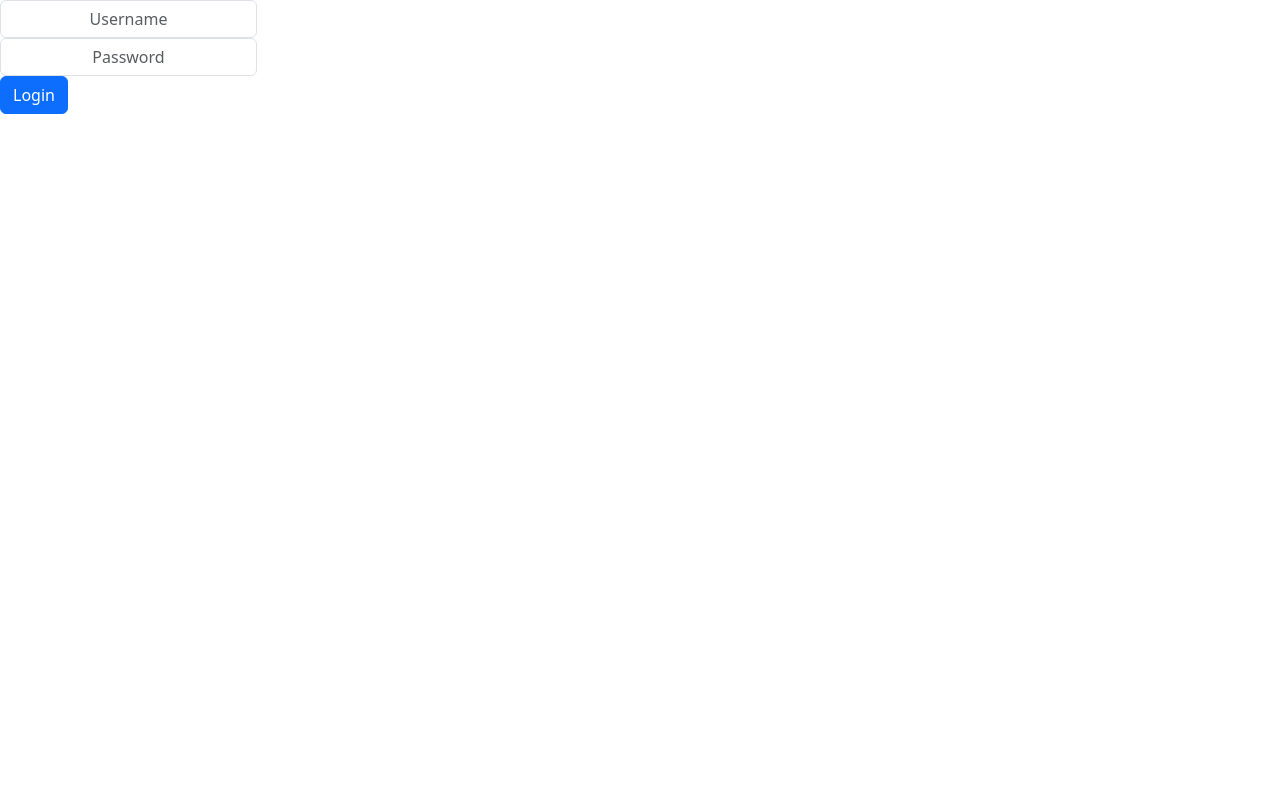
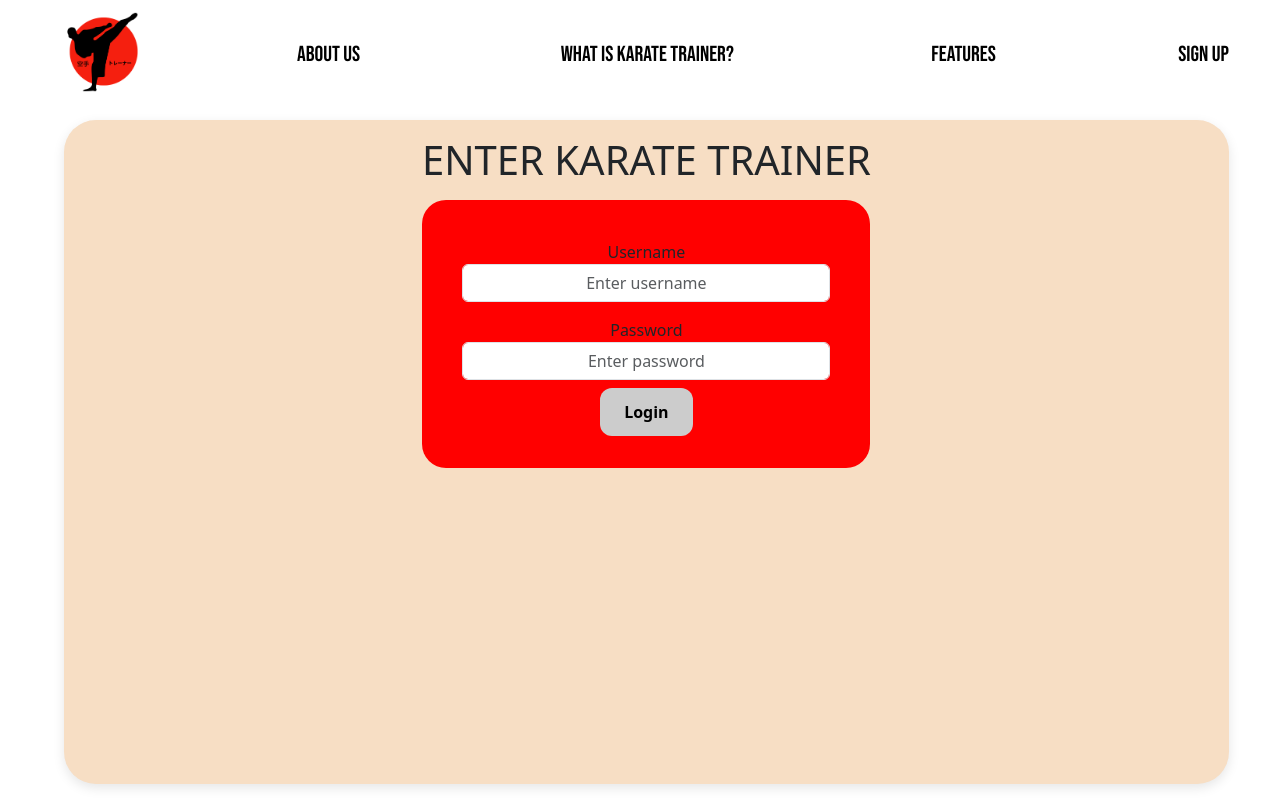
Before and after one commit to CrystalBow/group1_KarateSite, a React (Vite) app in the folder frontend/: page /login in a window 1280 px wide. Built offline with nearby package versions, Linux system fonts and the light colour scheme.

Commit message:
Put Login.tsx back in and messed with sign up styling rq

```diff
--- a/frontend/src/components/Login.tsx
+++ b/frontend/src/components/Login.tsx
@@ -1,59 +1,8 @@
-// import { useState } from "react";
+import { useState } from "react";
+import Header from "../components/Header";
+import { useNavigate } from "react-router-dom";
 
-// function Login() {
-//   const [message, setMessage] = useState("");
-//   const [loginName, setLoginName] = useState("");
-//   const [loginPassword, setPassword] = useState("");
 
-//   function handleSetLoginName(e: any): void {
-//     setLoginName(e.target.value);
-//   }
-//   function handleSetPassword(e: any): void {
-//     setPassword(e.target.value);
-//   }
-
-//   async function doLogin(event: any): Promise<void> {
-//     event.preventDefault();
-//     var obj = { login: loginName, password: loginPassword };
-//     var js = JSON.stringify(obj);
-//     try {
-//       const response = await fetch("http://karatemanager.xyz:5000/api/login", {
-//         method: "POST",
-//         body: js,
-//         headers: { "Content-Type": "application/json" },
-//       });
-//       var res = JSON.parse(await response.text());
-//       if (res.id <= 0) {
-//         setMessage("User/Password combination incorrect");
-//       } else {
-//         var user = {
-//           firstName: res.firstName,
-//           lastName: res.lastName,
-//           id: res.id,
-//         };
-//         localStorage.setItem("user_data", JSON.stringify(user));
-//         setMessage("");
-//         window.location.href = "/cards";
-//       }
-//     } catch (error: any) {
-//       alert(error.toString());
-//       return;
-//     }
-//   }
-
-//   return (
-//     <div>
-//       <span id="loginResult">{message}</span>
-//       <input type="text" placeholder="Username" className="form-control" onChange={handleSetLoginName}/>
-//       <input type="password" placeholder="Password" className="form-control" onChange={handleSetPassword} />
-//       <button className="btn btn-primary" onClick={doLogin}>Login</button>
-//     </div>
-//   );
-// }
-// export default Login;
-
-import { useState } from "react";
-import { useNavigate } from "react-router-dom";
 
 function Login() {
   const [message, setMessage] = useState("");
@@ -63,9 +12,9 @@ function Login() {
   const navigate = useNavigate();
 
   // Handler for sign up action
-  /* const handleSignUp = () => {
+  const handleSignUp = () => {
     navigate("/signup");
-  }; */
+  };
 
 
   function handleSetLoginName(e: any): void {
@@ -112,12 +61,48 @@ function Login() {
   }
 
   return (
-    <div>
-      <span id="loginResult">{message}</span>
-      <input type="text" placeholder="Username" className="form-control" onChange={handleSetLoginName}/>
-      <input type="password" placeholder="Password" className="form-control" onChange={handleSetPassword} />
-      <button className="btn btn-primary" onClick={doLogin}>Login</button>
-    </div>
+    <>
+      <div>
+        <Header action="SIGN UP" onAction={handleSignUp} />
+      </div>
+      <div>
+        <span id ="loginResult">{message}</span>
+        <div className="page-container">
+          <div className="custom-card">
+            <h1 className="card-title">ENTER KARATE TRAINER</h1>
+            <div id="redDiv">
+              <form className="card-form" onSubmit={doLogin}>
+                <div className="form-group">
+                  <label htmlFor="username">Username</label>
+                  <input
+                    type="text"
+                    className="form-control"
+                    id="username"
+                    placeholder="Enter username"
+                    value={loginName}
+                    onChange={handleSetLoginName}
+                  />
+                </div>
+                <div className="form-group">
+                  <label htmlFor="password">Password</label>
+                  <input
+                    type="password"
+                    className="form-control"
+                    id="password"
+                    placeholder="Enter password"
+                    value={loginPassword}
+                    onChange={handleSetPassword}
+                  />
+                </div>
+                <button type="submit" className="btn btn-primary">
+                  Login
+                </button>
+              </form>
+            </div>
+          </div>
+        </div>
+      </div>
+    </>
   );
 }
 export default Login;
--- a/frontend/src/pages/SignUpPage.tsx
+++ b/frontend/src/pages/SignUpPage.tsx
@@ -88,10 +88,12 @@ const SignUpPage = () => {
                 <label htmlFor="whiteBelt">White Belt</label>
               </div>
               <div className="form-group">
-                <input type="radio" className="form-control" id="yellowBelt" name="belts" value="Yellow Belt" />
+                <input type="radio" className="select-box" id="yellowBelt" name="belts" value="Yellow Belt" />
+                <label htmlFor="yellowBelt">Yellow Belt</label>
               </div>
               <div className="form-group">
-                <input type="radio" className="form-control" id="orangeBelt" placeholder="Orange Belt" />
+                <input type="radio" className="select-box" id="orangeBelt" name="belts" value="Orange Belt" />
+                <label htmlFor="orangeBelt">Orange Belt</label>
               </div>
               <button type="submit" className="btn btn-primary" onClick={()=>{setAction("Next")}}> Back </button>
               <button type="submit" className="btn btn-primary">Sign Up</button>
```
